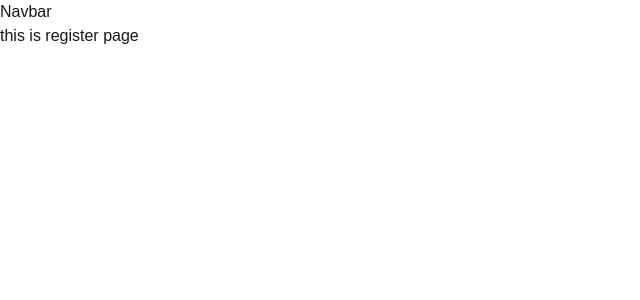
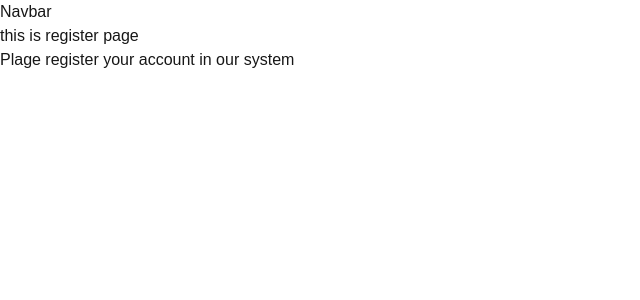
Before and after one commit to ahamedsiammia/project-nextjs-press-frontend, a Next.js app: page /register in a window 1280 px wide. Shown: the top 300 px of the page, without its empty margins (0-640 px from the left). Built offline with nearby package versions, Linux system fonts and the light colour scheme.

Commit message:
added more text register page

```diff
--- a/app/(auth)/register/page.tsx
+++ b/app/(auth)/register/page.tsx
@@ -4,6 +4,7 @@ const RegisterPage = () => {
     return (
         <div>
             this is register page
+            <h1>Plage register your account in our system</h1>
         </div>
     );
 };
```
